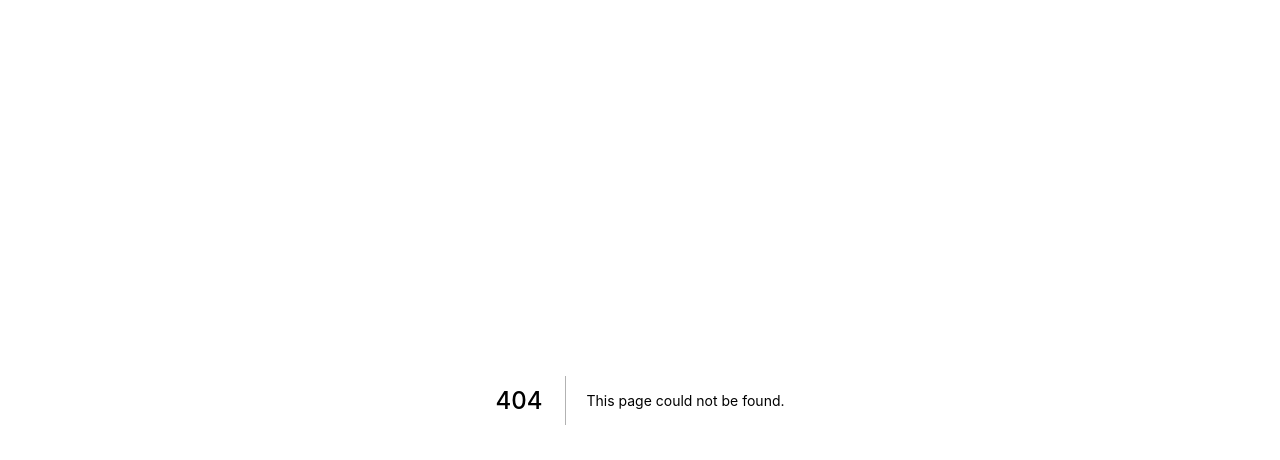
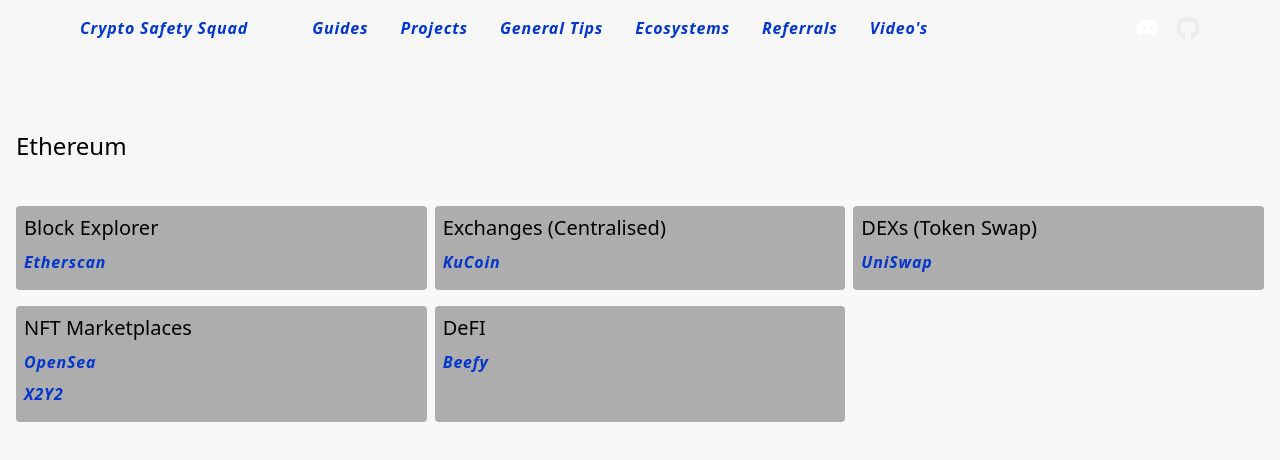
Before and after one commit to CryptoSafetySquad/website, a Next.js app: page /ecosystems/ethereum in a window 1280 px wide. Before the commit this address had no page. Shown: the top 460 px of the page. Built offline with nearby package versions, Linux system fonts and the light colour scheme.

Commit message:
Add some content for the ethereum ecosystem.

```diff
--- a/Components/Navbar.tsx
+++ b/Components/Navbar.tsx
@@ -10,6 +10,7 @@ const Navbar = () => (
       <Link href='/guides'><a className='mr-8 mb-2 md:mb-0'>Guides</a></Link>
       <Link href='/projects'><a className='mr-8 mb-2 md:mb-0'>Projects</a></Link>
       <Link href='/general-tips'><a className='mr-8 mb-2 md:mb-0'>General Tips</a></Link>
+      <Link href='/ecosystems'><a className='mr-8 mb-2 md:mb-0'>Ecosystems</a></Link>
       <Link href='/referrals'><a className='mr-8 mb-2 md:mb-0'>Referrals</a></Link>
       <Link href='/videos'><a className='mr-8 mb-2 md:mb-0'>Video&apos;s</a></Link>
     </div>
--- /dev/null
+++ b/pages/ecosystems.tsx
@@ -0,0 +1,63 @@
+import type { NextPage } from 'next'
+import Link from 'next/link'
+import Page from '../Components/Page'
+
+const l1ecos: any[] = [
+  // { name: 'Bitcoin', slug: 'bitcoin' },
+  { name: 'Ethereum', slug: 'ethereum' },
+  // { name: 'Avalanche', slug: 'avalanche' },
+  // { name: 'Solana', slug: 'solana' },
+  // { name: 'Binance', slug: 'binance' },
+  // { name: '', slug: '' },
+  // { name: '', slug: '' },
+]
+const ethl2ecos: any[] = [
+  // { name: 'Optimism', slug: 'optimism' },
+  // { name: 'Arbitrum', slug: 'arbitrum' },
+]
+
+const Ecosystems: NextPage = () => {
+  const title = 'Ecosystems'
+  const content = (
+    <>
+      <p>If you are interested in any particular ecosystem you can follow the links below to deep dive and learn more about projects/tools etc in that space.</p>
+
+      <h2 className='mb-2 mt-4'>Layer 1</h2>
+      <div className='grid grid-cols-4 gap-2 py-2'>
+      {
+        l1ecos.map(eco => {
+          return (
+            <div key={eco.slug} className='card'>
+              <Link href={`/ecosystems/${eco.slug}`}>{eco.name}</Link>
+            </div>
+          )
+        })
+      }
+      </div>
+
+      {/* <h2 className='mb-2 mt-4'>Ethereum Layer 2</h2>
+      <div className='grid grid-cols-4 gap-2'>
+      {
+        ethl2ecos.map(eco => {
+          return (
+            <div key={eco.slug} className='card'>
+              <Link href={`/ecosystems/${eco.slug}`}>{eco.name}</Link>
+            </div>
+          )
+        })
+      }
+      </div> */}
+    </>
+  )
+
+  return (
+    <Page {...{
+      title,
+      content,
+      slug: 'ecosystems',
+      description: 'Ecosystems'
+    }} />
+  )
+}
+
+export default Ecosystems
--- /dev/null
+++ b/pages/ecosystems/ethereum.tsx
@@ -0,0 +1,50 @@
+import type { NextPage } from 'next'
+
+import Page from '../../Components/Page'
+import ExternalLink from '../../Components/ExternalLink'
+
+const Ethereum: NextPage = () => {
+  const title = 'Ethereum'
+  const content = (
+    <>
+      <div className='grid grid-cols-3 gap-2'>
+        <div className='card'>
+          <h2 className='mb-2'>Block Explorer</h2>
+          <p><ExternalLink href='https://etherscan.io' text='Etherscan' /></p>
+        </div>
+
+        <div className='card'>
+          <h2 className='mb-2'>Exchanges (Centralised)</h2>
+          <p><ExternalLink href='https://www.kucoin.com/r/rf/rJQQK1S' text='KuCoin' /></p>
+        </div>
+
+        <div className='card'>
+          <h2 className='mb-2'>DEXs (Token Swap)</h2>
+          <p><ExternalLink href='https://app.uniswap.org/' text='UniSwap' /></p>
+        </div>
+
+        <div className='card'>
+          <h2 className='mb-2'>NFT Marketplaces</h2>
+          <p><ExternalLink href='https://opensea.io/' text='OpenSea' /></p>
+          <p><ExternalLink href='https://x2y2.io/' text='X2Y2' /></p>
+        </div>
+
+        <div className='card'>
+          <h2 className='mb-2'>DeFI</h2>
+          <p><ExternalLink href='https://app.beefy.com/' text='Beefy' /></p>
+        </div>
+      </div>
+    </>
+  )
+
+  return (
+    <Page {...{
+      title,
+      content,
+      slug: 'ecosystems/ethereum',
+      description: 'Ethereum'
+    }} />
+  )
+}
+
+export default Ethereum
```
